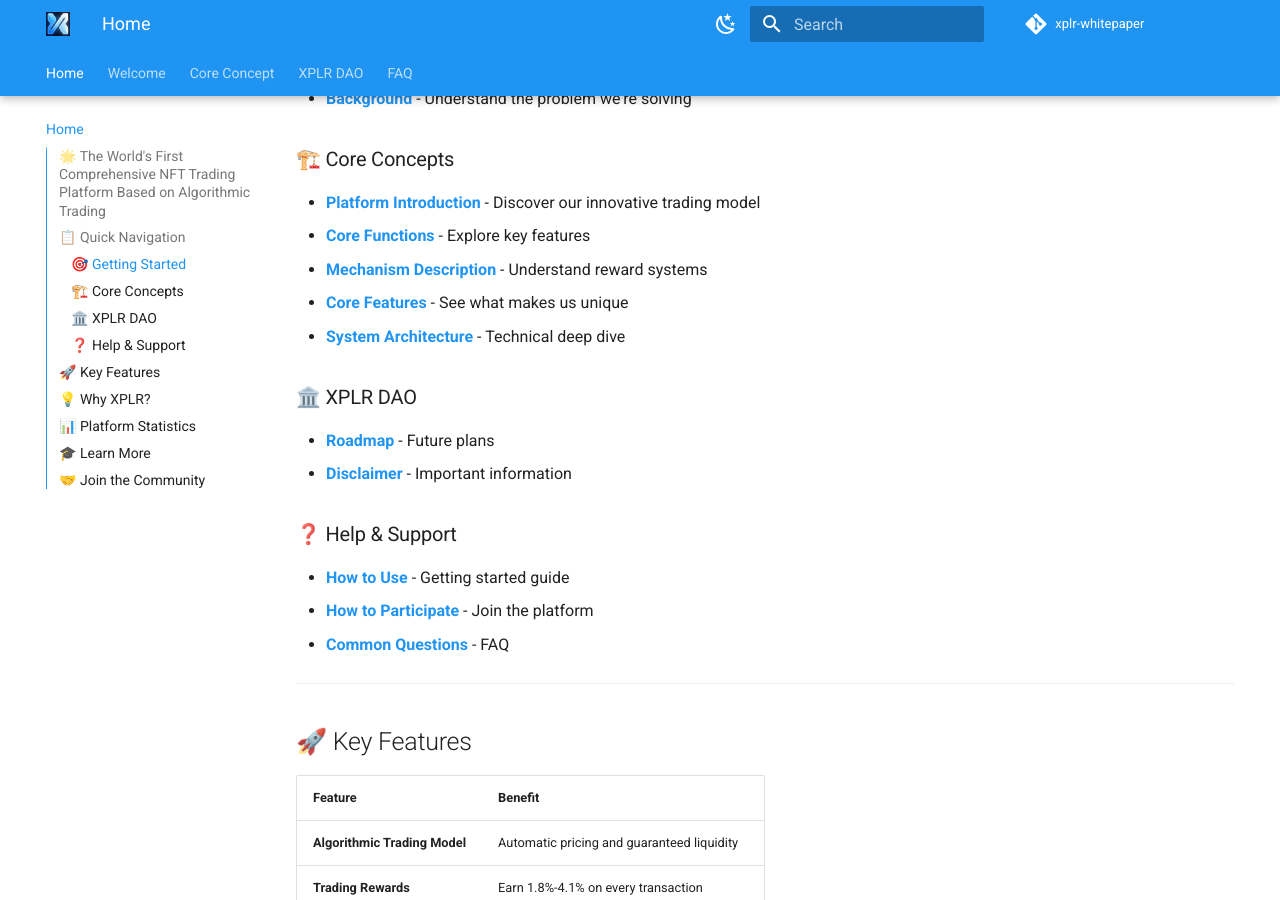
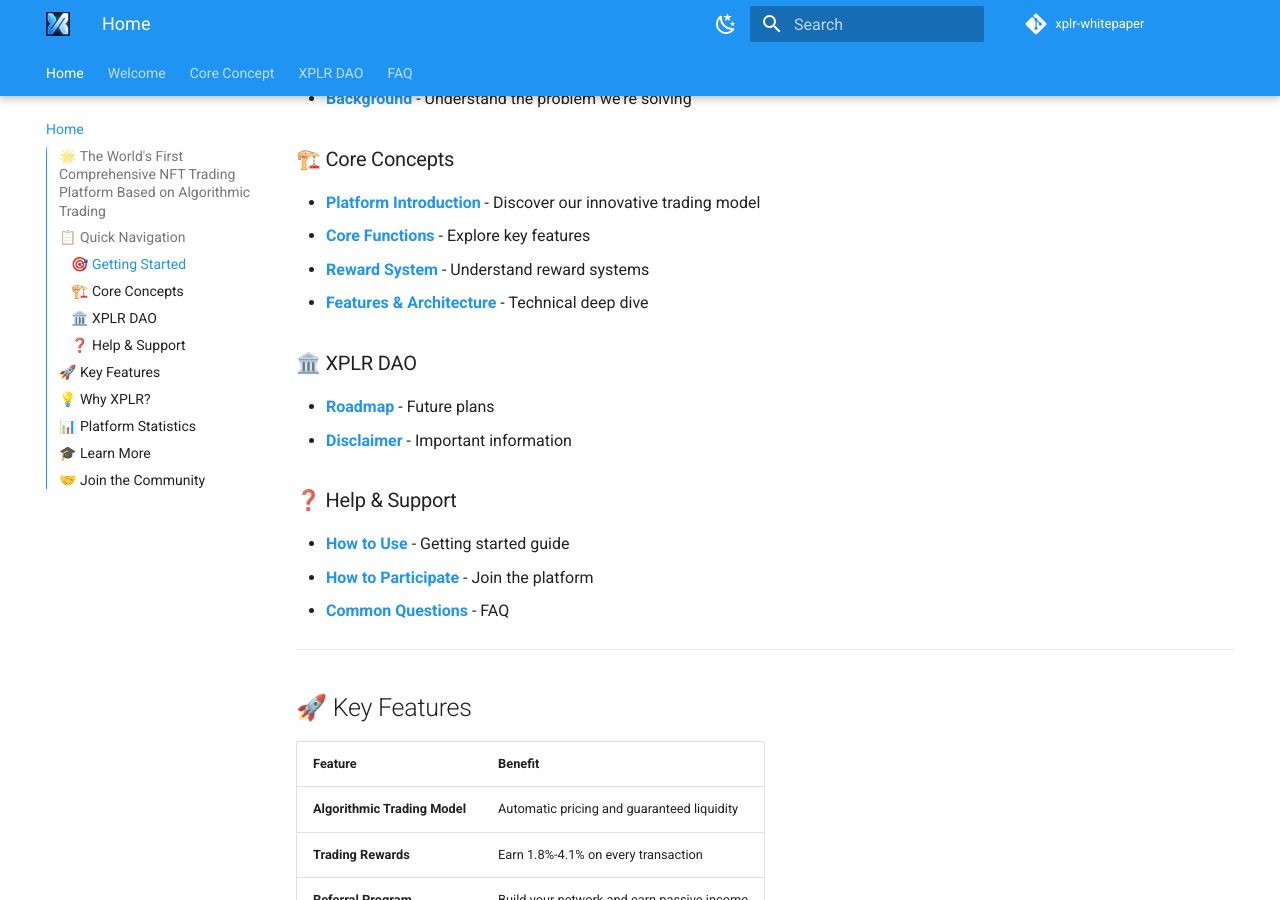
Before and after one commit to XplrNFT/whitepaper, an MkDocs documentation site: the page built from docs/index.md, in a window 1280 px wide and 900 px high, scrolled down 992 px. Built offline with MkDocs 1.6.1 and Material for MkDocs 9.7.7, drawn with Linux system fonts in a browser that asks for light colours; comment, search, counter and statistics services are not loaded.

Commit message:
Fix Core Concepts links in HOME page

```diff
--- a/docs/index.md
+++ b/docs/index.md
@@ -15,11 +15,10 @@
 - **[Background](welcome/xplr/background.md)** - Understand the problem we're solving
 
 ### 🏗️ Core Concepts
-- **[Platform Introduction](core-concept/xplr-platform-introduction/)** - Discover our innovative trading model
-- **[Core Functions](core-concept/xplr-core-functions/)** - Explore key features
-- **[Mechanism Description](core-concept/xplr-mechanism-description/)** - Understand reward systems
-- **[Core Features](core-concept/xplr-core-features/)** - See what makes us unique
-- **[System Architecture](core-concept/system-architecture/)** - Technical deep dive
+- **[Platform Introduction](core-concept/xplr-platform-introduction/innovative-algorithmic-trading-model.md)** - Discover our innovative trading model
+- **[Core Functions](core-concept/xplr-core-functions/transactions.md)** - Explore key features
+- **[Reward System](core-concept/xplr-mechanism-description/trading-reward.md)** - Understand reward systems
+- **[Features & Architecture](core-concept/system-architecture/core-architecture.md)** - Technical deep dive
 
 ### 🏛️ XPLR DAO
 - **[Roadmap](xplr-dao/xplr-dao/roadmap.md)** - Future plans
```
Also changed, not shown: site/index.html, site/search/search_index.json.
